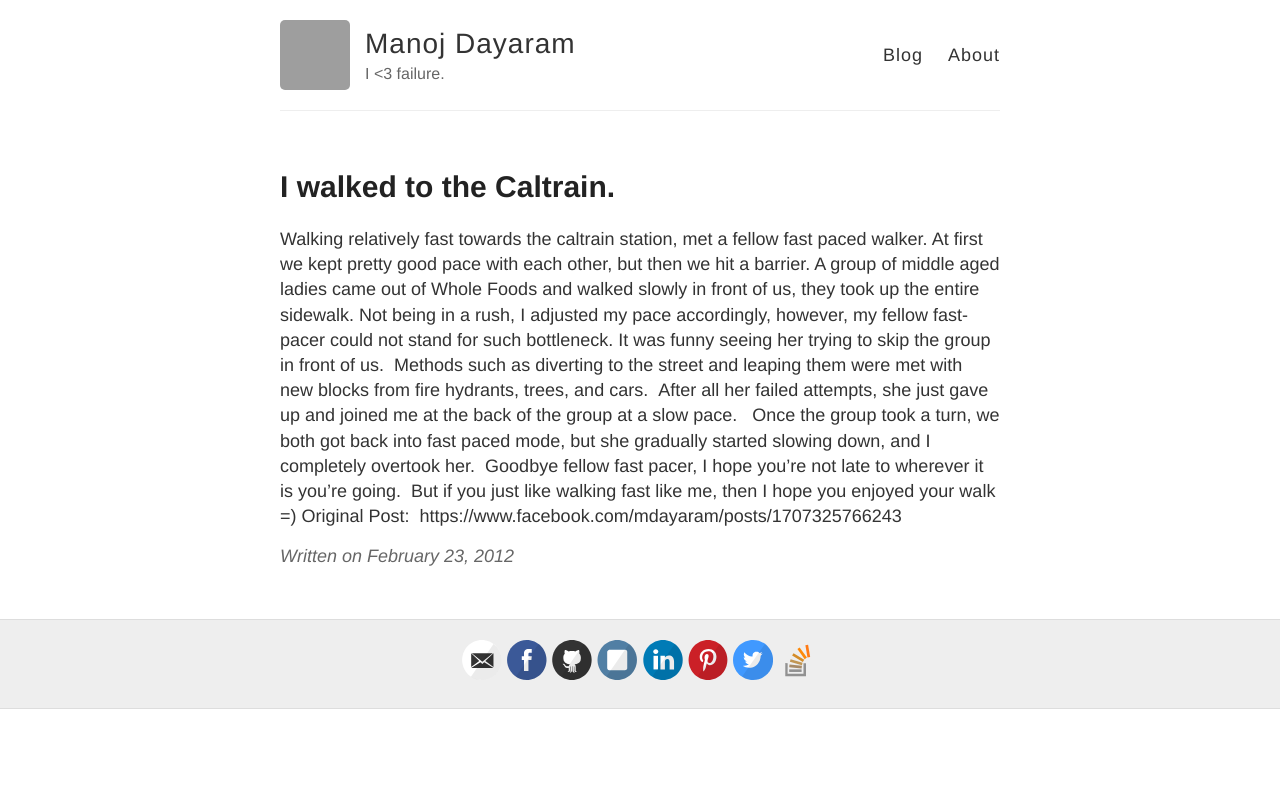
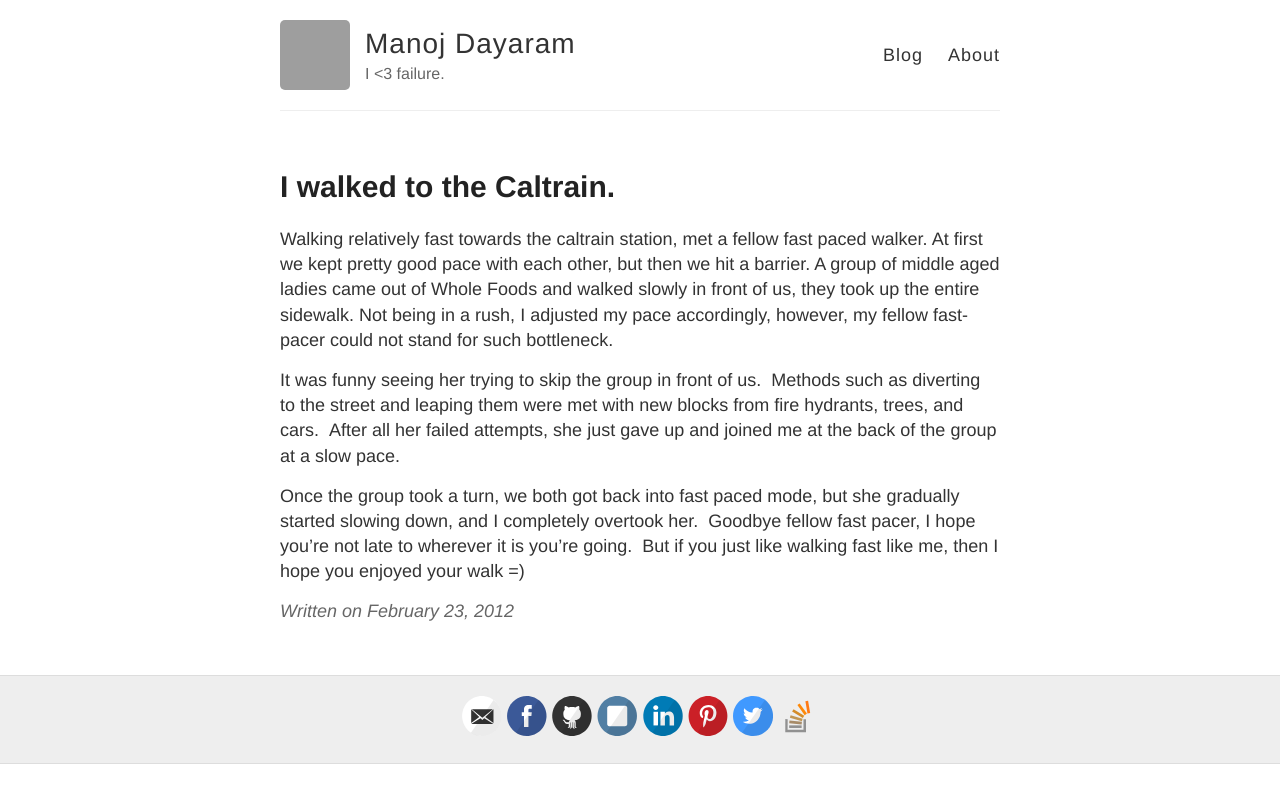
Before and after one commit to mdayaram/mdayaram.github.io, a Jekyll site: the page built from _posts/2012-02-23-walking-fast.md, in a window 1280 px wide. Shown: the top 803 px of the page. Built offline with Jekyll 4.4.1, drawn with Linux system fonts in a browser that asks for light colours; comment, search, counter and statistics services are not loaded; grey boxes are pictures that could not be loaded.

Commit message:
updating walking post for formatting

```diff
--- a/_posts/2012-02-23-walking-fast.md
+++ b/_posts/2012-02-23-walking-fast.md
@@ -1,13 +1,14 @@
 ---
 layout: post
 title: I walked to the Caltrain.
-date: '2012-02-23T00:00:00-05:00'
+date: '2012-02-23T00:16:08-05:00'
 tags:
 - story
 - walking
 tumblr_url: http://blog.noj.cc/post/20536138160/walking-fast
 ---
 Walking relatively fast towards the caltrain station, met a fellow fast paced walker. At first we kept pretty good pace with each other, but then we hit a barrier. A group of middle aged ladies came out of Whole Foods and walked slowly in front of us, they took up the entire sidewalk. Not being in a rush, I adjusted my pace accordingly, however, my fellow fast-pacer could not stand for such bottleneck.
+
 It was funny seeing her trying to skip the group in front of us.  Methods such as diverting to the street and leaping them were met with new blocks from fire hydrants, trees, and cars.  After all her failed attempts, she just gave up and joined me at the back of the group at a slow pace.
+
 Once the group took a turn, we both got back into fast paced mode, but she gradually started slowing down, and I completely overtook her.  Goodbye fellow fast pacer, I hope you’re not late to wherever it is you’re going.  But if you just like walking fast like me, then I hope you enjoyed your walk =)
-Original Post:  https://www.facebook.com/mdayaram/posts/1707325766243
```
